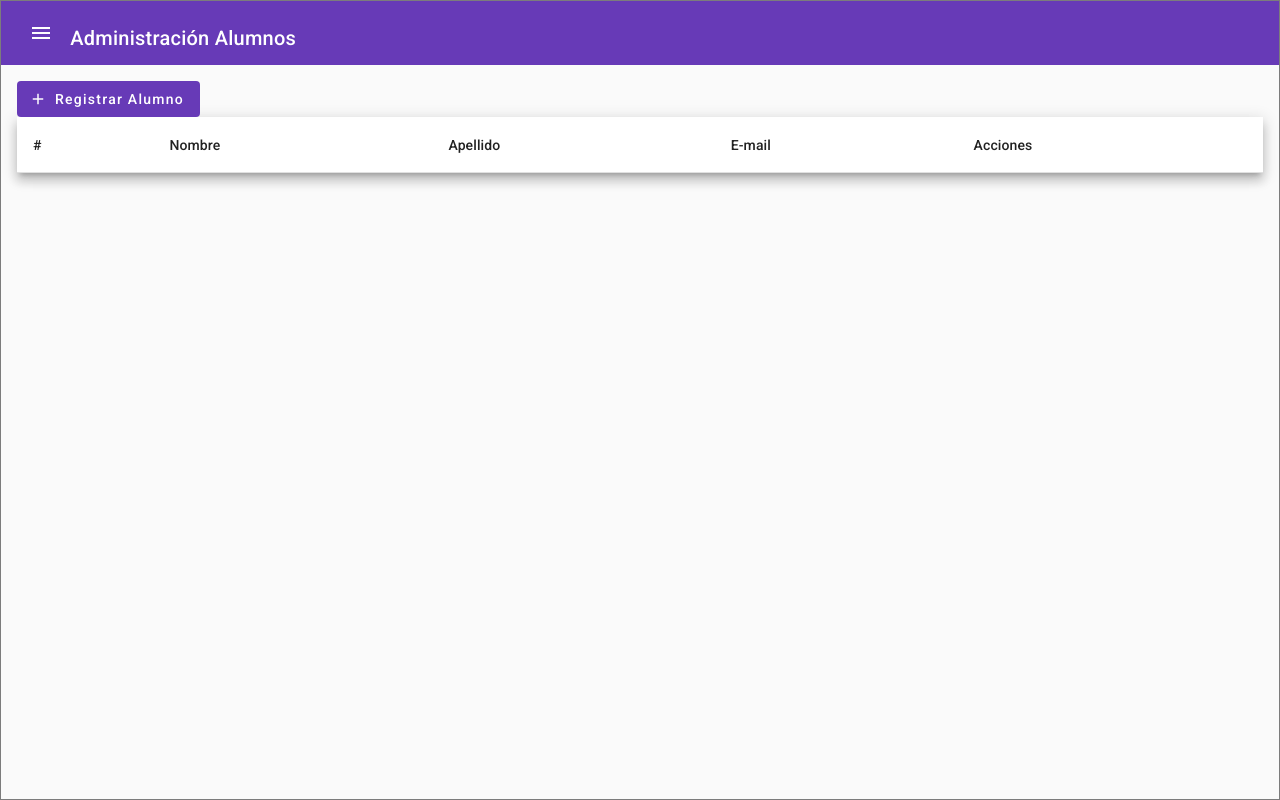
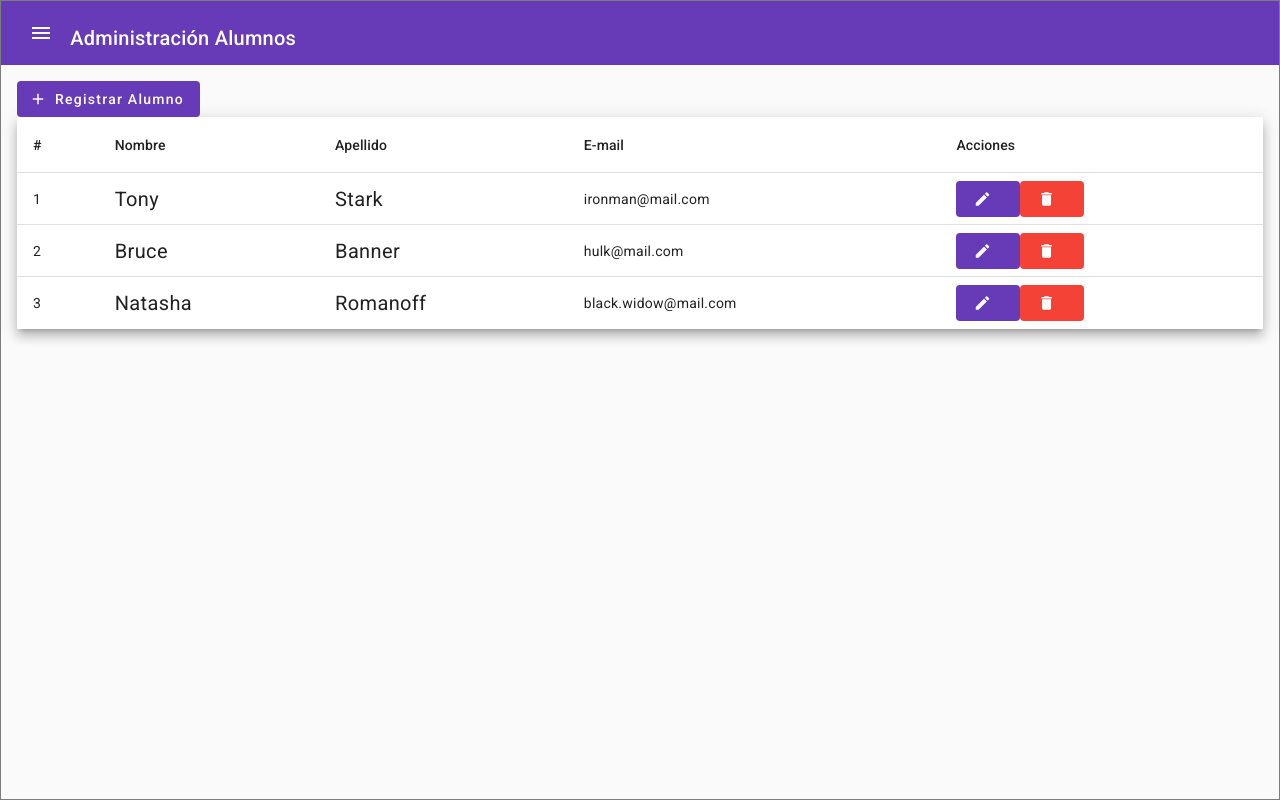
Before and after one commit to camilosamsonj/3pf-Samson, an Angular app: page / in a window 1280 px wide. Built offline with nearby package versions, Linux system fonts and the light colour scheme.

Commit message:
se creó el servicio de usuarios, se utilizó observable y se muestra la data con pipe async

```diff
--- a/src/app/dashboard/components/toolbar/toolbar.component.html
+++ b/src/app/dashboard/components/toolbar/toolbar.component.html
@@ -1,7 +1,5 @@
    <!--TOOLBAR-->
-   <mat-toolbar
-   color="primary"
-   >
+   <mat-toolbar class="" color="primary">
     <div>
         <button mat-icon-button
         (click)="toggleSidebar.emit()"
@@ -14,9 +12,5 @@
 
     </div>
 
-
-
-
-
   </mat-toolbar>
   <!-- /TOOLBAR-->
--- a/src/app/dashboard/pages/users/users.component.html
+++ b/src/app/dashboard/pages/users/users.component.html
@@ -5,7 +5,7 @@
 <!-- {{ userName }} -->
 
     <app-users-table
-    [dataSource]="users"
+    [dataSource]="(users$ | async) || []"
     (deleteUser)="onDeleteUser($event)"
     (onEditUser)="onEditUser($event)"
     ></app-users-table>
--- a/src/app/dashboard/pages/users/users.component.ts
+++ b/src/app/dashboard/pages/users/users.component.ts
@@ -1,7 +1,9 @@
-import { Component } from '@angular/core';
+import { Component, OnInit } from '@angular/core';
 import { MatDialog } from '@angular/material/dialog';
 import { UsersDialogComponent } from './components/users-dialog/users-dialog.component';
 import { User } from './models';
+import { UsersService } from './users.service';
+import { Observable, of } from 'rxjs';
 
 
 
@@ -12,16 +14,19 @@ import { User } from './models';
   templateUrl: './users.component.html',
   styleUrls: ['./users.component.scss']
 })
-export class UsersComponent {
+export class UsersComponent implements OnInit {
   userName = '';
-
-  users: User[] = [];
+  users$: Observable<User[]> = new Observable<User[]>();
 
   constructor(
     private matDialog: MatDialog,
-    ) {
+    private usersService: UsersService,
+    ) {}
 
-    }
+  ngOnInit(): void {
+    this.users$ = this.usersService.users$;
+    console.log('Users in component: ', this.users$);
+  }
 
   openUsersDialog(): void {
     this.matDialog.open(UsersDialogComponent)
@@ -30,17 +35,13 @@ export class UsersComponent {
       next: (v) => {
         console.log('VALOR: ', v);
         if(!! v ){
-          this.users = [
-            ...this.users,
-            {
-              ...v,
-              id: new Date().getTime(),
-            },
-          ]
+          this.usersService.addUser({ ...v, id: new Date().getTime()});
         }
       }
     });
   }
+
+
   onEditUser(user: User): void {
     console.log('Método onEditUser llamado con el usuario: ', user);
 
@@ -52,9 +53,7 @@ export class UsersComponent {
     .subscribe({
       next: (v) => {
         if (!!v) {
-          this.users = this.users.map((u) =>
-            u.id === user.id ? { ...u, ...v } : u
-          );
+          this.usersService.updateUser({ ...user, ...v });
         }
       },
     });
@@ -62,7 +61,7 @@ export class UsersComponent {
 
   onDeleteUser(userId: number): void {
     if(confirm('¿Está usted seguro?')){
-      this.users = this.users.filter((u) => u.id !==userId);
+      this.usersService.deleteUser(userId);
     }
 
   }
--- /dev/null
+++ b/src/app/dashboard/pages/users/users.service.ts
@@ -0,0 +1,62 @@
+import { Injectable } from '@angular/core';
+import { User } from './models';
+import { BehaviorSubject, Observable, of } from 'rxjs';
+import { RouterTestingHarness } from '@angular/router/testing';
+
+@Injectable({
+  providedIn: 'root'
+})
+export class UsersService {
+
+  private usersSubject = new BehaviorSubject<User[]>([]);
+  users$ = this.usersSubject.asObservable();
+
+  constructor() {
+    this.usersSubject.next([
+      {
+        id: 1,
+        name: "Tony",
+        lastName: "Stark",
+        email: "ironman@mail.com",
+
+      },
+      {
+        id: 2,
+        name: "Bruce",
+        lastName: "Banner",
+        email: "hulk@mail.com",
+      },
+      {
+        id: 3,
+        name: "Natasha",
+        lastName: "Romanoff",
+        email: "black.widow@mail.com",
+      }
+    ]);
+   }
+
+  getUsers(): Observable<User[]> {
+    return this.usersSubject.asObservable();
+
+  }
+
+  addUser(user: User): void {
+    const currentUsers = this.usersSubject.value;
+    this.usersSubject.next([...currentUsers, { ...user}]);
+  }
+
+  updateUser(updatedUser: User): void {
+    const currentUsers = this.usersSubject.value;
+    const updatedUsers = currentUsers.map((user) =>
+      user.id === updatedUser.id ? { ...user, ...updatedUser } : user
+      );
+      this.usersSubject.next(updatedUsers);
+  }
+
+  deleteUser(userId: number): void {
+    const currentUsers = this.usersSubject.value;
+    const filteredUsers = currentUsers.filter((user) => user.id !== userId);
+    this.usersSubject.next(filteredUsers);
+  }
+
+}
```
